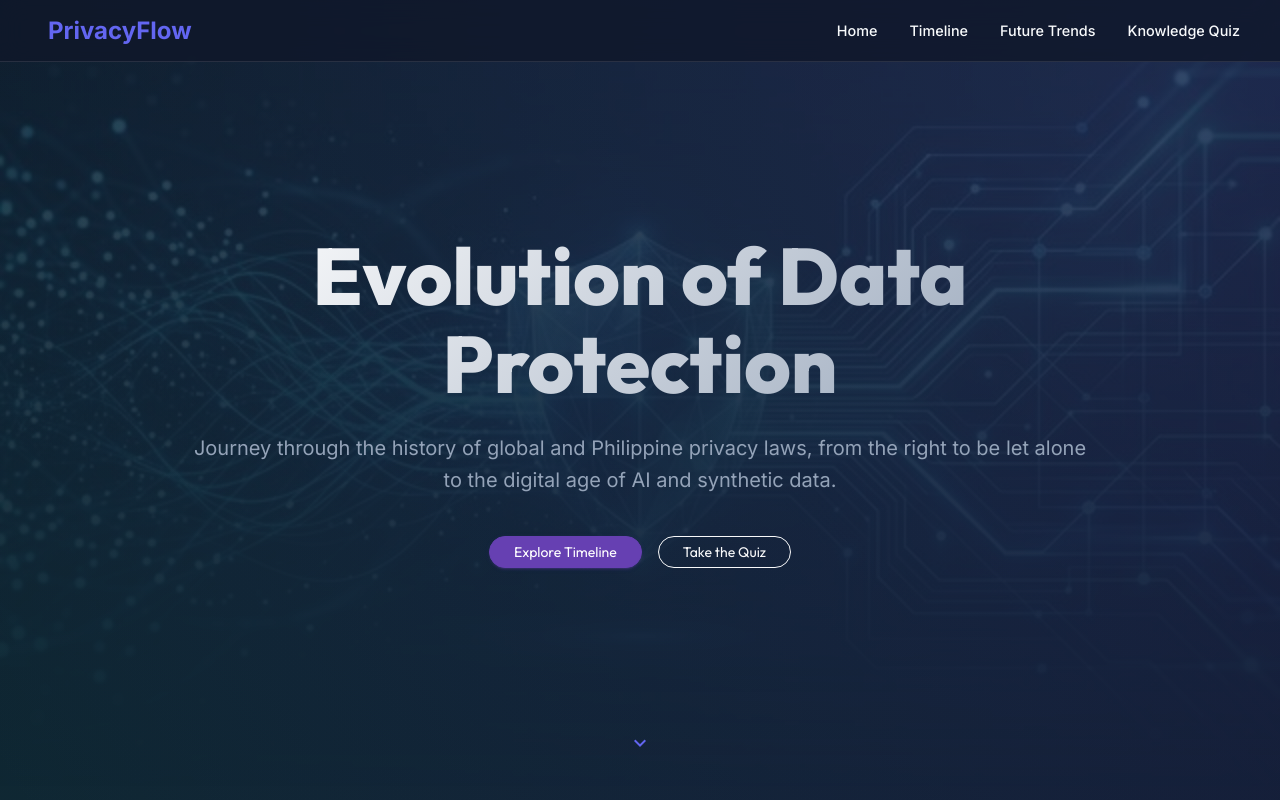
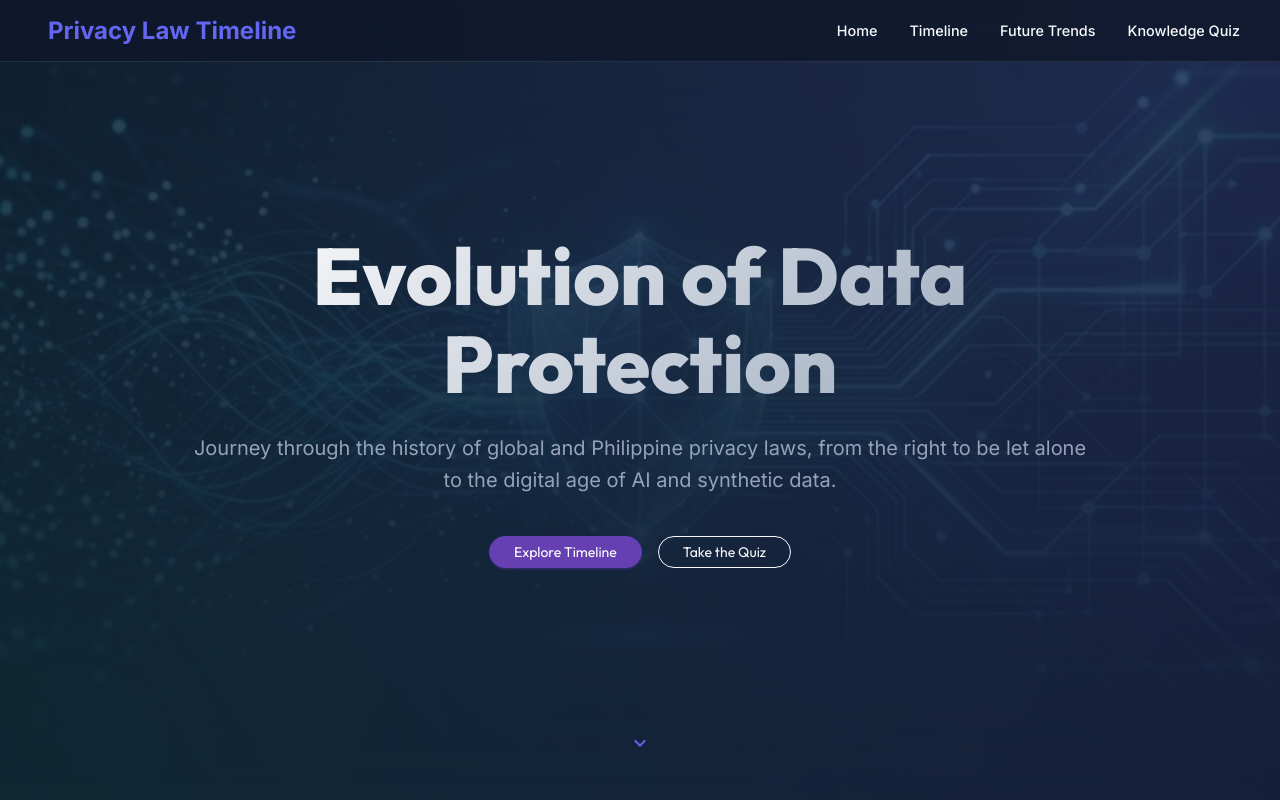
Before and after one commit to brxxxx/Coronejo-Task-Sheet-4, a plain HTML site: page index.html in a window 1280 px wide. Shown: the top 800 px of the page. Drawn offline with nearby package versions, Linux system fonts and the light colour scheme.

Commit message:
Update index.html

```diff
--- a/index.html
+++ b/index.html
@@ -257,7 +257,7 @@
         <div class="nav-container">
             <a href="#" class="nav-logo">
                 <i class="mdi mdi-shield-check-outline"></i>
-                PrivacyFlow
+                Privacy Law Timeline
             </a>
             <div class="nav-links">
                 <a href="#hero" class="nav-link-item">Home</a>
```
